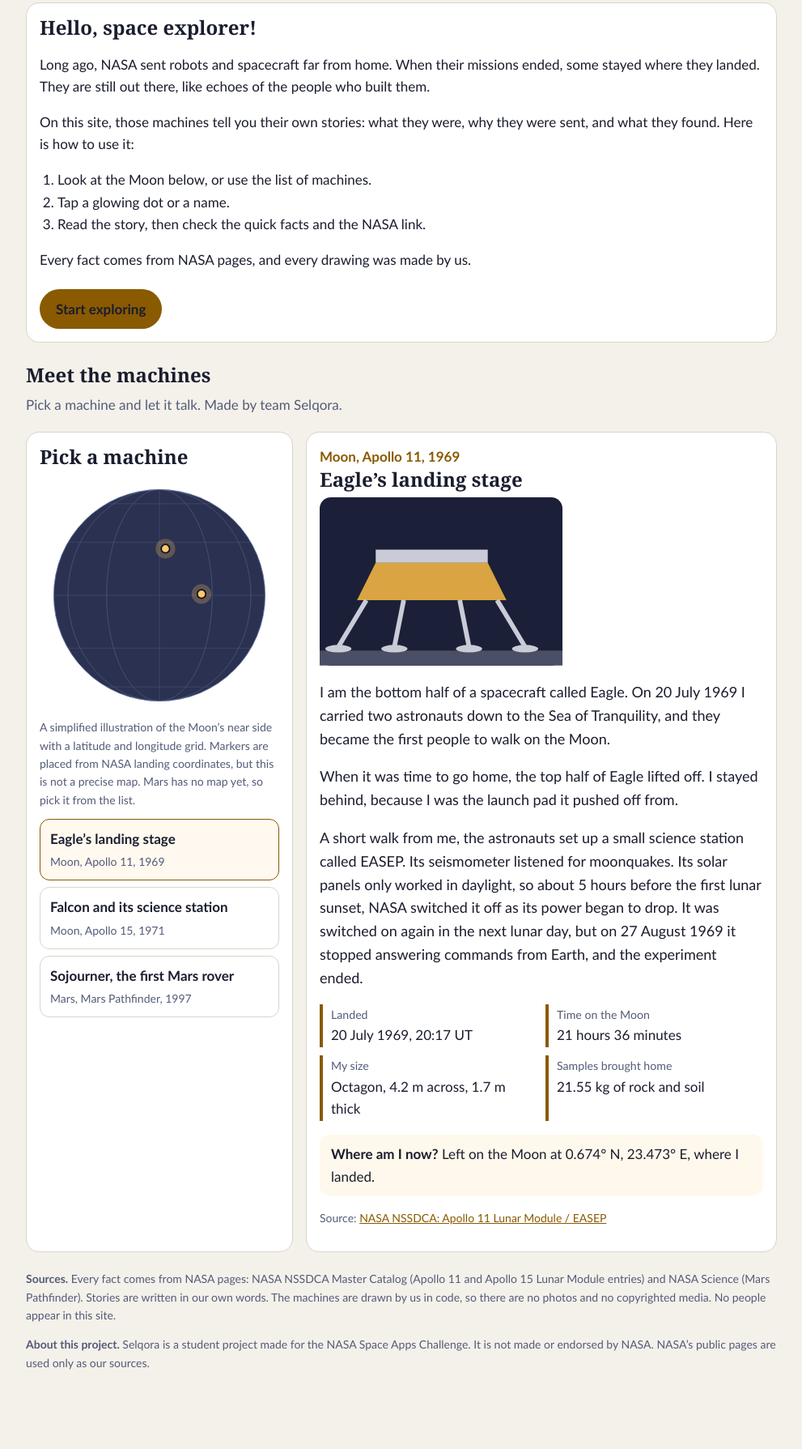
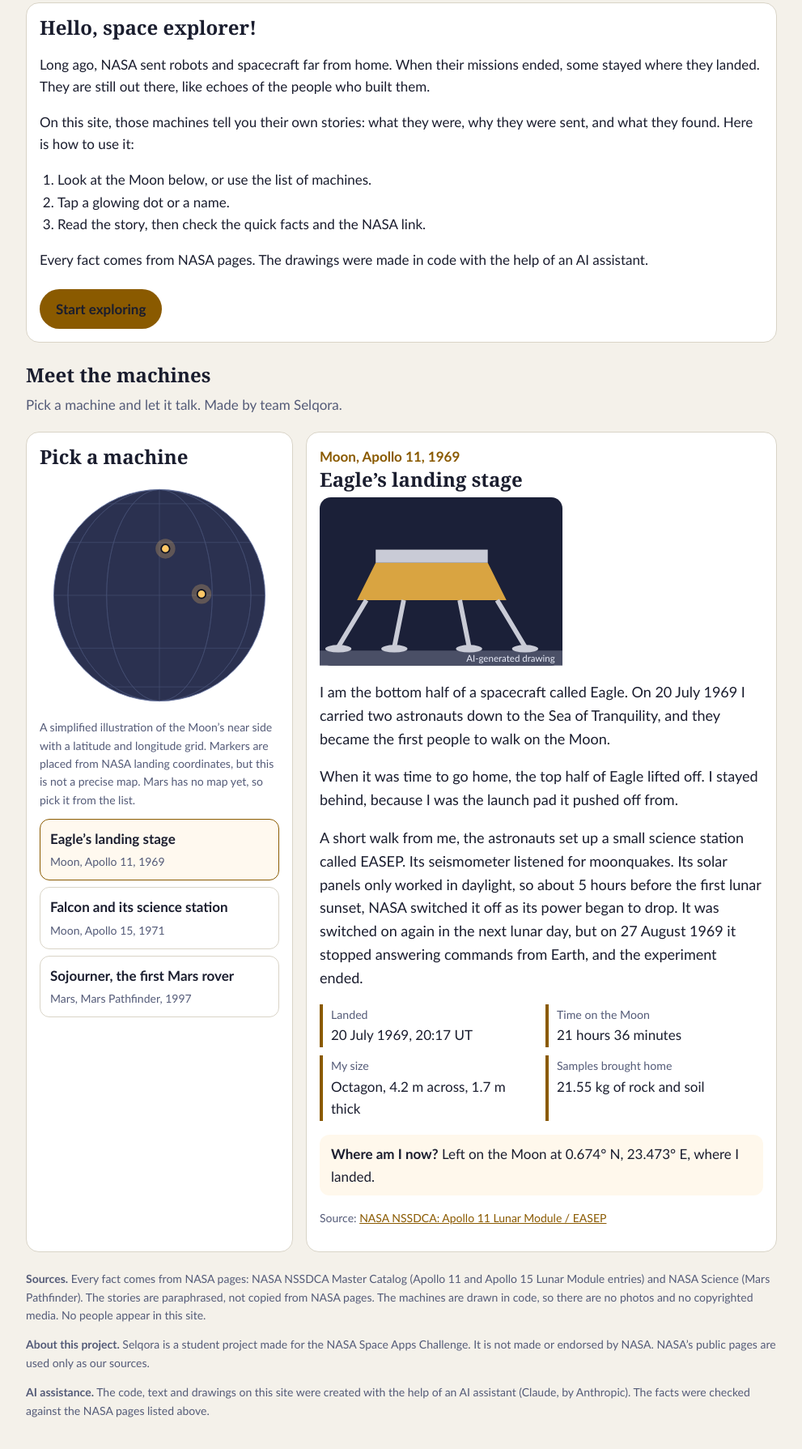
Before and after one commit to Parvathykk2006/selqora, a plain HTML site: page index.html in a window 1280 px wide. Shown: the part 201-1990 px from the top of the page at 81% size, without its empty margins (144-1135 px from the left). Before the commit the page ends 1959 px from the top, so only its background shows below. Drawn offline with Linux system fonts and the light colour scheme.

Commit message:
Add files via upload

```diff
--- a/index.html
+++ b/index.html
@@ -1,5 +1,8 @@
 <!doctype html>
 <html lang="en"><head><meta charset="utf-8"><title>Selqora: Echoes Beyond Earth</title>
+<meta name="description" content="Stories of the machines NASA left behind on the Moon and Mars. Code, text and drawings were created with the help of an AI assistant (Claude, by Anthropic).">
+<meta name="author" content="Team Selqora">
+<meta name="generator" content="Created with AI assistance (Claude, by Anthropic)">
 <meta name="viewport" content="width=device-width, initial-scale=1, viewport-fit=cover">
 <style>
 :root{--bg:#0b1020;--card:#141c36;--ink:#f1f3fb;--mute:#a3aed0;--line:#2a3763;--gold:#ffc766;--rust:#e0805a;--moon:#cfd3de;box-sizing:border-box;padding-top:env(safe-area-inset-top,0px);padding-bottom:env(safe-area-inset-bottom,0px)}
@@ -35,7 +38,7 @@ button.pick1 b{display:block}button.pick1 span{color:var(--mute);font-size:14px}
 <p>Long ago, NASA sent robots and spacecraft far from home. When their missions ended, some stayed where they landed. They are still out there, like echoes of the people who built them.</p>
 <p>On this site, those machines tell you their own stories: what they were, why they were sent, and what they found. Here is how to use it:</p>
 <ol><li>Look at the Moon below, or use the list of machines.</li><li>Tap a glowing dot or a name.</li><li>Read the story, then check the quick facts and the NASA link.</li></ol>
-<p>Every fact comes from NASA pages, and every drawing was made by us.</p>
+<p>Every fact comes from NASA pages. The drawings were made in code with the help of an AI assistant.</p>
 <a class="go" href="#explore">Start exploring</a></section>
 <h2 id="explore">Meet the machines</h2>
 <p class="lead">Pick a machine and let it talk. Made by team Selqora.</p>
@@ -47,7 +50,7 @@ button.pick1 b{display:block}button.pick1 span{color:var(--mute);font-size:14px}
 <div class="pick" id="pick"></div></div>
 <div class="card" id="story" aria-live="polite"></div>
 </div>
-<footer><p><b>Sources.</b> Every fact comes from NASA pages: NASA NSSDCA Master Catalog (Apollo 11 and Apollo 15 Lunar Module entries) and NASA Science (Mars Pathfinder). Stories are written in our own words. The machines are drawn by us in code, so there are no photos and no copyrighted media. No people appear in this site.</p><p><b>About this project.</b> Selqora is a student project made for the NASA Space Apps Challenge. It is not made or endorsed by NASA. NASA’s public pages are used only as our sources.</p></footer>
+<footer><p><b>Sources.</b> Every fact comes from NASA pages: NASA NSSDCA Master Catalog (Apollo 11 and Apollo 15 Lunar Module entries) and NASA Science (Mars Pathfinder). The stories are paraphrased, not copied from NASA pages. The machines are drawn in code, so there are no photos and no copyrighted media. No people appear in this site.</p><p><b>About this project.</b> Selqora is a student project made for the NASA Space Apps Challenge. It is not made or endorsed by NASA. NASA’s public pages are used only as our sources.</p><p><b>AI assistance.</b> The code, text and drawings on this site were created with the help of an AI assistant (Claude, by Anthropic). The facts were checked against the NASA pages listed above.</p></footer>
 </main>
 <script>
 const R=150,D=Math.PI/180;
@@ -80,7 +83,7 @@ $("pick").innerHTML=S.map(s=>`<button class="pick1" data-id="${s.id}" aria-press
 function show(id){const s=S.find(x=>x.id===id);
 document.querySelectorAll(".pick1").forEach(b=>b.setAttribute("aria-pressed",b.dataset.id===id));
 $("story").innerHTML=`<div class="where">${s.world}, ${s.sub}</div><h2>${s.name}</h2>
-<svg viewBox="0 0 260 180" role="img" aria-label="Drawing of ${s.name}" style="max-width:300px;margin:6px 0"><rect width="260" height="180" rx="12" fill="${s.world==="Moon"?"#1b2038":"#3a2a2a"}"/><rect y="164" width="260" height="16" fill="${s.world==="Moon"?"#4a4f66":"#8a4a34"}"/>${s.draw}</svg>
+<svg viewBox="0 0 260 180" role="img" aria-label="Drawing of ${s.name}" style="max-width:300px;margin:6px 0"><rect width="260" height="180" rx="12" fill="${s.world==="Moon"?"#1b2038":"#3a2a2a"}"/><rect y="164" width="260" height="16" fill="${s.world==="Moon"?"#4a4f66":"#8a4a34"}"/>${s.draw}<text x="252" y="176" text-anchor="end" font-size="10" fill="#e8ebf7">AI-generated drawing</text></svg>
 ${s.story.map(p=>`<p class="voice">${p}</p>`).join("")}
 <div class="facts">${s.facts.map(f=>`<div class="fact"><small>${f[0]}</small>${f[1]}</div>`).join("")}</div>
 <p class="now"><b>Where am I now?</b> ${s.now}</p>
```
